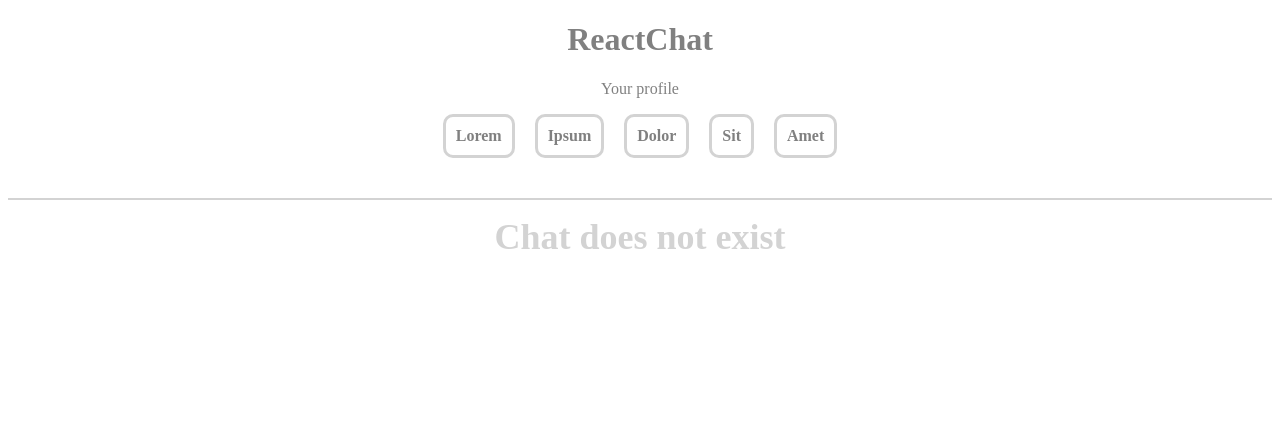
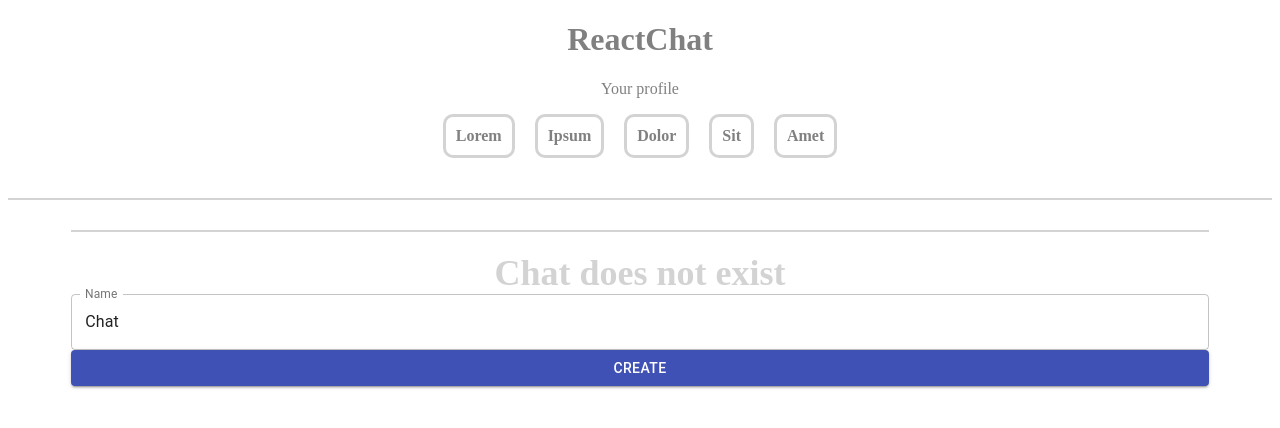
Before and after one commit to idoleg/react-01.06, a React app in the folder AliceKuzmenko/: page /chats in a window 1280 px wide. Shown: the top 428 px of the page. Built offline with nearby package versions, Linux system fonts and the light colour scheme.

Commit message:
Чат можно добавить

```diff
--- a/AliceKuzmenko/src/components/Chat/Chat.jsx
+++ b/AliceKuzmenko/src/components/Chat/Chat.jsx
@@ -5,14 +5,10 @@ import { NewChatForm } from '../NewChatForm/NewChatForm';
 import PropTypes from 'prop-types';
 import './Chat.css'
 
-export const Chat = ({ messages, onSendMessage }) => (
+export const Chat = ({ messages, onSendMessage, onNewChat }) => (
     <>
 
-        {!messages &&
-        <>
-            <strong className="no-chat">Chat does not exist</strong>
-            {/* <NewChatForm onNewChat={onNewChat}/> */}
-        </>}
+        {!messages && <NewChatForm onNewChat={onNewChat}/> }
         {messages && messages.length === 0 && <strong className="no-msgs">Say 'HI!'</strong>}
         {messages && <MessageList messages={messages} />}
         {messages && <ChatForm onSendMessage={onSendMessage} />}
@@ -20,7 +16,12 @@ export const Chat = ({ messages, onSendMessage }) => (
 );
 
 Chat.propTypes = {
-    messages: MessageList.propTypes,
+    messages: PropTypes.arrayOf(PropTypes.shape(Object)),
+    onNewChat: PropTypes.func.isRequired,
     onSendMessage: PropTypes.func.isRequired,
-    onNewChat: PropTypes.func.isRequired,
+
 }
+
+
+{/* <NewChatForm onNewChatCreate={onNewChatDo}/> */}
+//onNewChatCreate={onNewChatDo}
--- a/AliceKuzmenko/src/components/NewChatForm/NewChatForm.jsx
+++ b/AliceKuzmenko/src/components/NewChatForm/NewChatForm.jsx
@@ -14,7 +14,7 @@ function useInput(initialState) {
     return [state, setInput, setState];
 }
 
-export const NewChatForm = ({ onSendMessage }) => {
+export const NewChatForm = ({onNewChat}) => {
     const [name, setName] = useInput("Chat");
 
     const handleChange = (event) => {
@@ -23,11 +23,11 @@ export const NewChatForm = ({ onSendMessage }) => {
 
     const handleSubmit = (event) => {
         //alert('Отправленное имя: ' + this.state.value);
-
+        console.log(onNewChat)
         onNewChat(name);
         console.log(name)
         event.preventDefault();
-        setContentState("");
+        //setContentState("");
 
     }
     const handleKeyUp = (event) => {
@@ -38,6 +38,7 @@ export const NewChatForm = ({ onSendMessage }) => {
      };
     return (
         <form>
+            <strong className="no-chat">Chat does not exist</strong>
             <TextField
                 label="Name"
                 variant="outlined"
@@ -51,7 +52,7 @@ export const NewChatForm = ({ onSendMessage }) => {
                 onClick={handleSubmit}
 
             >
-                Send
+                Create
             </Button>
         </form>
     )
@@ -61,3 +62,5 @@ NewChatForm.propTypes = {
     onNewChat: PropTypes.func.isRequired,
 
 }
+
+//onNewChatCreate
--- a/AliceKuzmenko/src/containers/ChatContainer/ChatContainer.jsx
+++ b/AliceKuzmenko/src/containers/ChatContainer/ChatContainer.jsx
@@ -41,6 +41,19 @@ export class ChatContainer extends React.Component {
         //timerID:''
     }
     timerID = ""
+
+    handleNewChat = (id) => (newChatName) => {
+        let newChat={};
+        newChat[id]={name: newChatName, messages: []}
+        this.setState(state => ({
+            //messages: [...state.messages, {...message, id:(state.messages.length+1)}],
+            ...state,
+            chats: {
+                ...state.chats, ...newChat
+                }
+            }
+        ),);
+    }
     //componentDidUpdate(prevProps, prevState) {
     handleRobotAnswer = () => {
         //console.log ("robot")
@@ -74,27 +87,19 @@ export class ChatContainer extends React.Component {
         }),this.handleRobotAnswer);
     }
 
-    handleNewChat = (id) => (newChatName) => {
-        let newChat={};
-        newChat[id]={name: newChatName, messages: []}
-        this.setState(state => ({
-            //messages: [...state.messages, {...message, id:(state.messages.length+1)}],
-            ...state,
-            chats: {
-                ...state.chats, ...newChat
-                }
-            }
-        ),);
+
+    testHandle = (id) => () =>{
+        console.log("testHandle: "+id)
     }
-
     render() {
         const { id } = this.props.match.params;
         const messages = id && this.state.chats[id] ? this.state.chats[id].messages : null;
-        //console.log (messages)
+        console.log (this.handleSendMessage(id))
+        console.log (this.handleNewChat(id))
         return <>
 
             <main>
-                <Chat messages={messages} onSendMessage={this.handleSendMessage(id)}  />
+                <Chat messages={messages} onNewChat={this.handleNewChat(id)} onSendMessage={this.handleSendMessage(id)}   />
             </main>
         </>
     }
@@ -102,3 +107,4 @@ export class ChatContainer extends React.Component {
 ChatContainer.propTypes = {
     chats: PropTypes.arrayOf(PropTypes.shape(Object)),//.isRequired,
 }
+//onNewChatDo={this.handleNewChat(id)}
--- a/AliceKuzmenko/webpack.config.js
+++ b/AliceKuzmenko/webpack.config.js
@@ -33,6 +33,7 @@ module.exports={
     devServer: {
         historyApiFallback: true,
     },
+    devtool: 'cheap-inline-module-source-map',
 
 
 }
```
